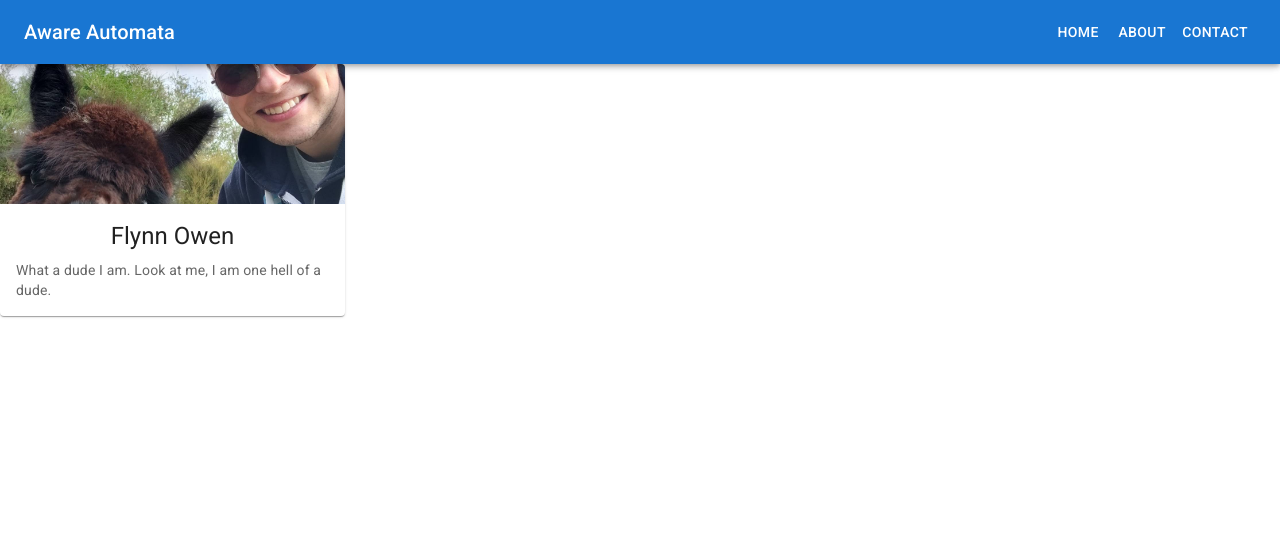
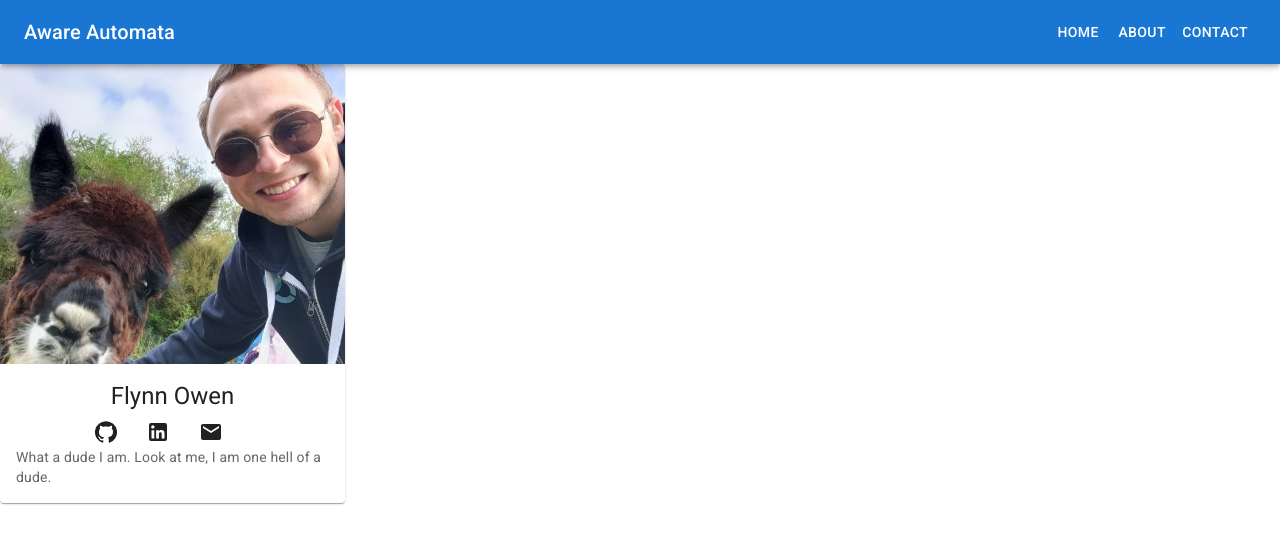
Before and after one commit to FlynnOwen/aware-automaton, a React (Create React App) app in the folder flynn-website/: page / in a window 1280 px wide. Shown: the top 544 px of the page. Built offline with nearby package versions, Linux system fonts and the light colour scheme.

Commit message:
polish card

```diff
--- a/flynn-website/src/components/cards/profile.js
+++ b/flynn-website/src/components/cards/profile.js
@@ -3,22 +3,36 @@ import Card from '@mui/material/Card';
 import CardContent from '@mui/material/CardContent';
 import CardMedia from '@mui/material/CardMedia';
 import Typography from '@mui/material/Typography';
-import { CardActionArea } from '@mui/material';
+import { CardActionArea, Grid } from '@mui/material';
+import GitHubIcon from '@mui/icons-material/GitHub';
+import LinkedInIcon from '@mui/icons-material/LinkedIn';
+import EmailIcon from '@mui/icons-material/Email';
 
 export default function ProfileCard() {
   return (
-    <Card sx={{ maxWidth: 345 }}>
+    <Card sx={{ maxWidth: 345}} >
       <CardActionArea>
         <CardMedia
           component="img"
-          height="140"
+          height="300"
           image={require("../../images/Blinkie.jpg")}
           alt="Binkie"
         />
         <CardContent>
-          <Typography gutterBottom variant="h5" component="div" textAlign="center">
+          <Typography gutterBottom variant="h5" component="div" textAlign="center" alignItems="center">
             Flynn Owen
           </Typography>
+          <Grid container item justifyContent="center">
+            <Grid item xs={2}>
+            <GitHubIcon/>
+            </Grid>
+            <Grid item xs={2}>
+            <LinkedInIcon/>
+            </Grid>
+            <Grid item xs={2}>
+            <EmailIcon/>
+            </Grid>
+          </Grid>
           <Typography variant="body2" color="text.secondary">
             What a dude I am. Look at me, I am one hell of a dude.
           </Typography>
```
